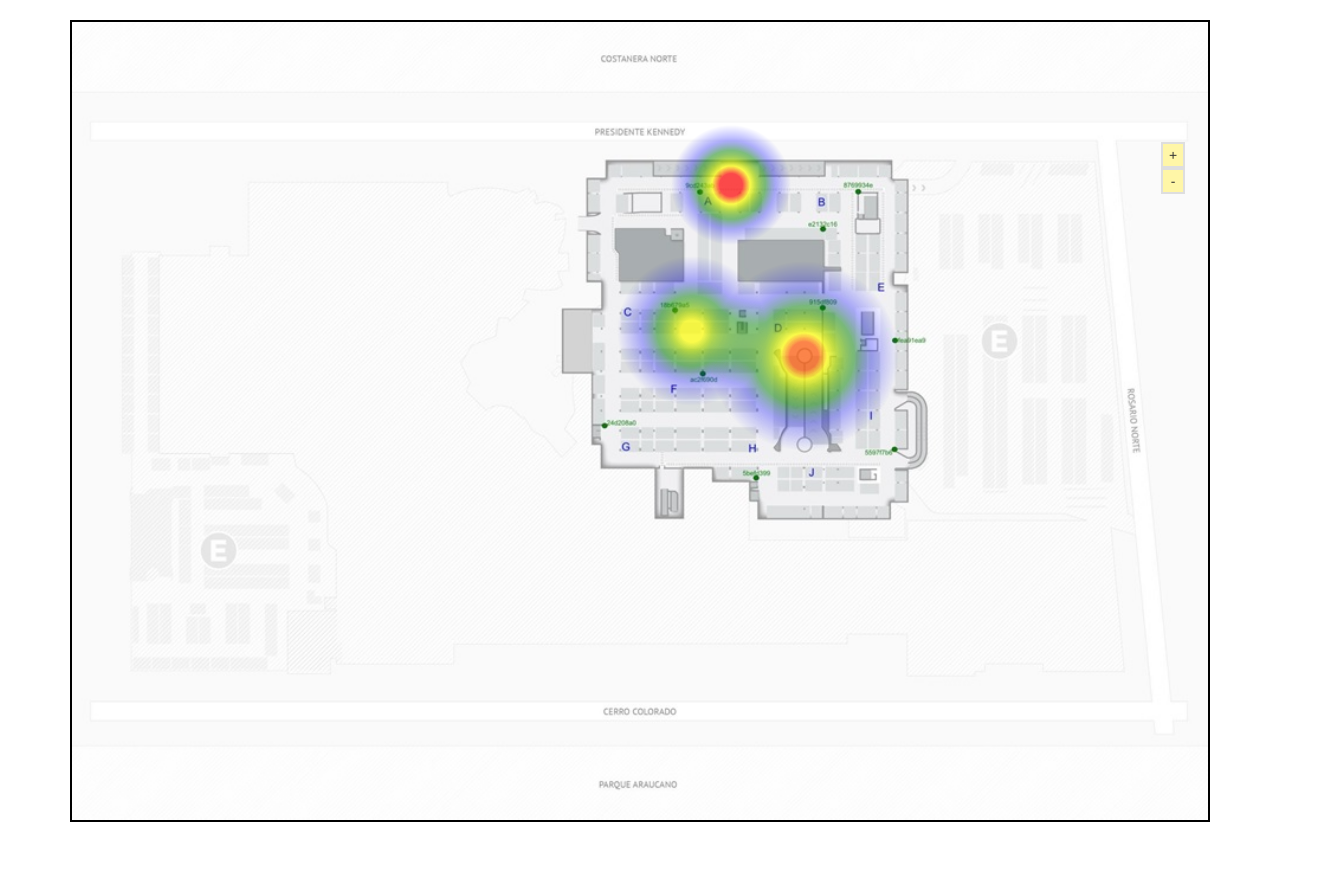
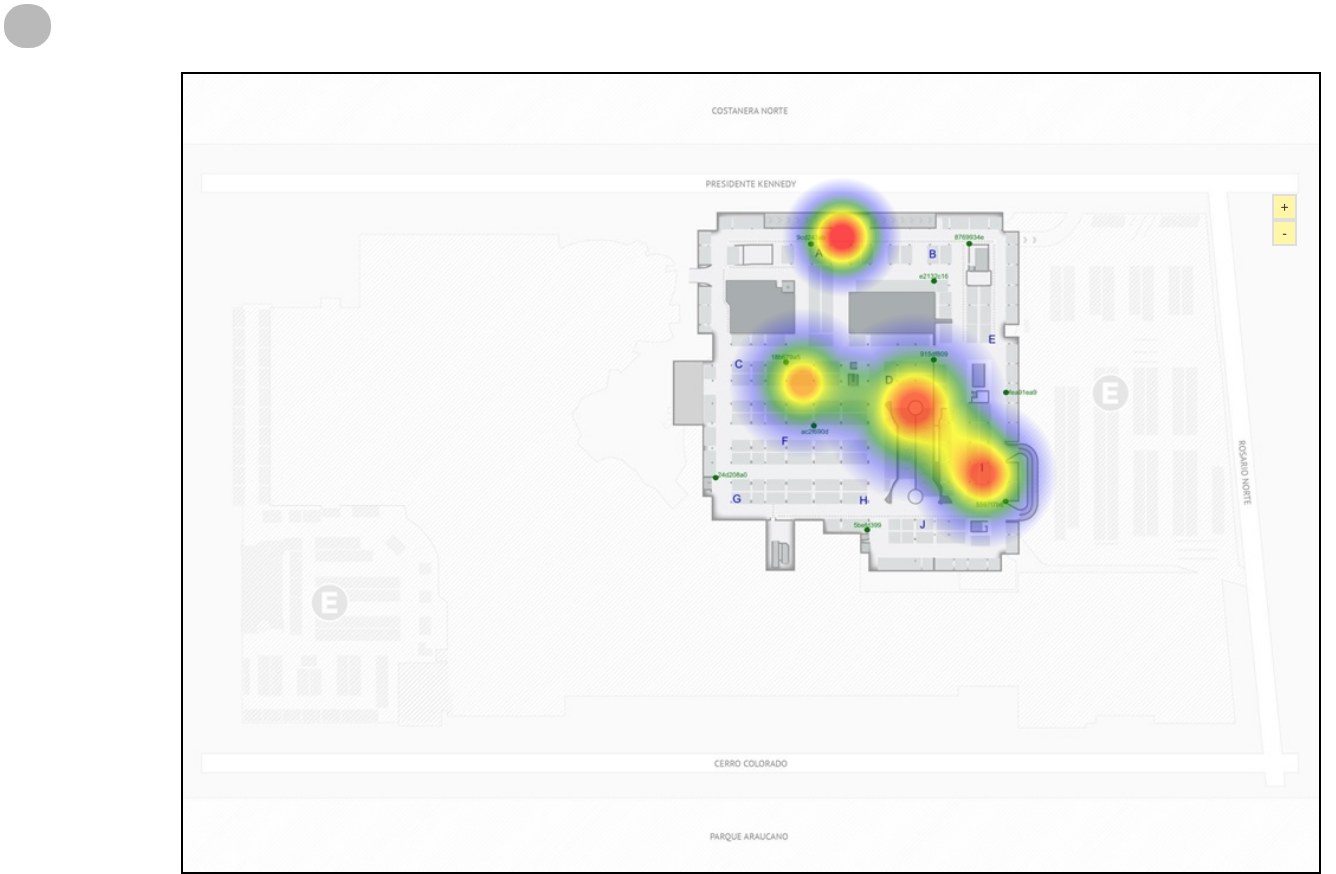
Before and after one commit to belu356/maps2, a website: page index.html in a window 1280 px wide. Shown: the whole page, 1336 px wide, since content can reach past the window. Before the commit the page ends 822 px from the top, so only its background shows below. Drawn offline with nearby package versions, Linux system fonts and the light colour scheme.

Commit message:
dat droppable thing

```diff
--- a/heat.js
+++ b/heat.js
@@ -1,7 +1,10 @@
-var long = [
+
+
+var points = [
   { x: 659, y: 163, radius:60, value: 100},
   { x: 620, y: 309, radius: 75, value: 80},
-  { x: 732, y: 334, radius: 95, value: 90}
+  { x: 732, y: 334, radius: 95, value: 90},
+  { x: 800, y: 400, radius: 75, value: 90}
 ];
 
 
@@ -15,10 +18,10 @@ window.onload = function() {
 
   };
 
-  var data = {max:100, min:0,  data: long};
+  var data = {max:100, min:0,  data: points};
 
   createHeat(data);
-  $('.heatmap').draggable({ zIndex: 100 });
+  $('.heatmap').draggable({zIndex: 0});
 };
 
 function createHeat(data){
@@ -32,7 +35,7 @@ function createHeat(data){
     blur: .85,
     gradient: {
       '.50': 'green',
-      '.80': 'yellow',
+      '.70': 'yellow',
       '.95': 'red',
       '.30': 'blue',
   }
@@ -61,4 +64,25 @@ function zoom(zoom) {
     }
 
   }
+
 }
+/*$ ( function(){
+  $( '.test' ).draggable({
+    addClasses: false,
+    zIndex: 1,
+  });
+  $(".heatmap").droppable()
+});*/
+
+$(function(){
+  $('.container #myCarusel .heatmap #heatplan').droppable({
+  accept: '.test',
+  greedy: true,
+  drop: function (event, ui){
+    $(ui.draggable).detach().appendTo($(this));
+  }
+});
+
+$(function(){
+$('.test').draggable();
+})});
--- a/index.html
+++ b/index.html
@@ -13,6 +13,13 @@
 </head>
 
 <body>
+
+        <div class="row test">
+                <div class="col-md-4" id="test"></div>
+        </div>
+
+
+
     <div class="container">
         <div id="myCarousel" class="carousel slide" data-ride="carousel">
             <!-- Wrapper for slides -->
@@ -29,10 +36,6 @@
             </div>
         </div>
     </div>
-    <div class="container">
-
-
-    </div>
 
 </body>
 
--- a/style.css
+++ b/style.css
@@ -22,10 +22,26 @@
 #myCarousel{
     margin-top: 20px;
     border: 2px solid black;
+
 }
 img{
     width: 100%;
+
 }
 .heatmap{
     cursor: all-scroll;
 }
+
+.container{
+    margin-left: 13%;
+}
+
+.test{
+    width: 47px;
+    height: 44px;
+    border-radius: 46%;
+    background: #8080808c;
+    cursor: move;
+    margin: 4px;
+
+}
```
